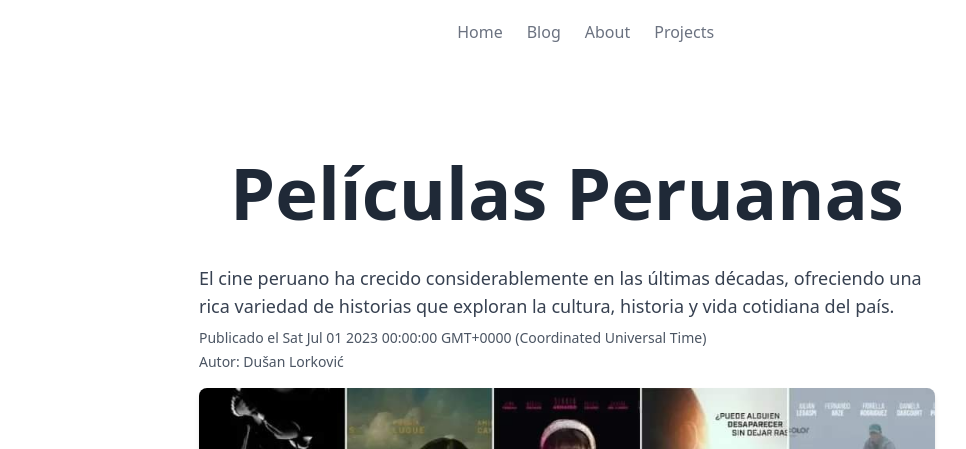
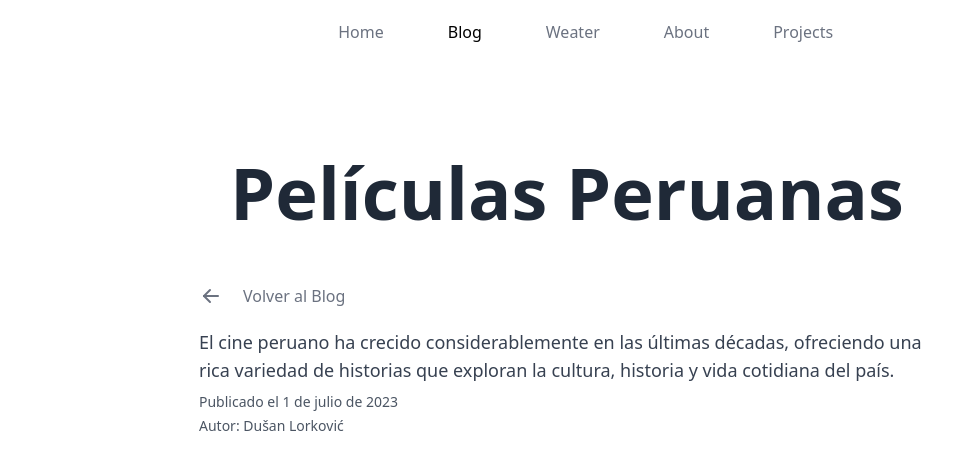
Before and after one commit to Duskalor/simple-blog, an Astro site: page /blog/peliculas-peruanas in a window 1280 px wide. Shown: the top 449 px of the page, 73-1039 px from the left. Built offline with nearby package versions, Linux system fonts and the light colour scheme; Astro itself is replaced by a stand-in of ours.

Commit message:
ft: weater things

```diff
--- a/package.json
+++ b/package.json
@@ -12,6 +12,7 @@
   "dependencies": {
     "@astrojs/tailwind": "^5.1.1",
     "astro": "^4.15.11",
+    "openmeteo": "^1.1.4",
     "tailwindcss": "^3.4.13"
   },
   "devDependencies": {
--- a/src/components/Header.astro
+++ b/src/components/Header.astro
@@ -35,7 +35,8 @@ const subpath = pathname.match(/[^\/]+/g);
                     <a
                       class:list={{
                         'text-black': isActive,
-                        'text-gray-500 transition hover:text-gray-500/75': true,
+                        'text-gray-500': !isActive,
+                        'p-5 select-none transition hover:text-gray-500/75': true,
                       }}
                       href={route.path}
                     >
@@ -74,7 +75,7 @@ const subpath = pathname.match(/[^\/]+/g);
   </div>
 </header>
 
-<script>
+<!-- <script>
   var toggleOpen = document.getElementById('toggleOpen');
   var toggleClose = document.getElementById('toggleClose');
   var collapseMenu = document.getElementById('collapseMenu');
@@ -89,4 +90,4 @@ const subpath = pathname.match(/[^\/]+/g);
 
   toggleOpen.addEventListener('click', handleClick);
   toggleClose.addEventListener('click', handleClick);
-</script>
+</script> -->
--- a/src/components/Hero.astro
+++ b/src/components/Hero.astro
@@ -33,7 +33,7 @@
   <!-- Button -->
   <a
     href='#'
-    class='mt-6 inline-block bg-black text-white font-semibold px-6 py-3 rounded-full hover:bg-teal-200 hover:text-black transition-all duration-300 ease-in-out'
+    class='mt-6 select-none inline-block bg-black text-white font-semibold px-6 py-3 rounded-full hover:bg-teal-200 hover:text-black transition-all duration-300 ease-in-out'
   >
     Connect With Me
   </a>
--- /dev/null
+++ b/src/components/Regresar.astro
@@ -0,0 +1,32 @@
+---
+const { class: className } = Astro.props;
+---
+
+<div class='flex items-center gap-5'>
+  <a
+    href='/blog'
+    class:list={{
+      ...className,
+      'text-gray-500 cursor-pointer flex gap-5 py-5': true,
+    }}
+  >
+    <svg
+      xmlns='http://www.w3.org/2000/svg'
+      width='24'
+      height='24'
+      viewBox='0 0 24 24'
+      fill='none'
+      stroke='currentColor'
+      stroke-width='2'
+      stroke-linecap='round'
+      stroke-linejoin='round'
+      class='icon icon-tabler icons-tabler-outline icon-tabler-arrow-left'
+      ><path stroke='none' d='M0 0h24v24H0z' fill='none'></path><path
+        d='M5 12l14 0'></path><path d='M5 12l6 6'></path><path d='M5 12l6 -6'
+      ></path></svg
+    >
+    <span>
+      Volver al <slot />
+    </span>
+  </a>
+</div>
--- a/src/pages/blog/[slug].astro
+++ b/src/pages/blog/[slug].astro
@@ -2,6 +2,7 @@
 import { getCollection, type CollectionEntry } from 'astro:content';
 import Layout from '../../layout/Layout.astro';
 import H1 from '../../components/H1.astro';
+import Regresar from '../../components/Regresar.astro';
 
 export const getStaticPaths = async () => {
   const blogs = await getCollection('blog');
@@ -11,8 +12,8 @@ export const getStaticPaths = async () => {
   }));
 };
 
-const { slug } = Astro.params;
-const blog = Astro.props.blog as CollectionEntry<'blog'>;
+// const { slug } = Astro.params;
+const { blog } = Astro.props as CollectionEntry<'blog'>;
 const blogData = blog.data;
 const { Content } = await blog.render();
 ---
@@ -22,8 +23,16 @@ const { Content } = await blog.render();
     <H1 class='text-gray-800 mb-4'>
       <span transition:name={`title-${blog.slug}`}>{blogData.title} </span>
     </H1>
+    <Regresar class='mb-4'>Blog</Regresar>
     <p class='text-lg text-gray-700 mb-2'>{blogData.description}</p>
-    <p class='text-sm text-gray-600 mb-1'>Publicado el {blogData.date}</p>
+    <p class='text-sm text-gray-600 mb-1'>
+      Publicado el {
+        new Date(blogData.date).toLocaleDateString('es-ES', {
+          year: 'numeric',
+          month: 'long',
+          day: 'numeric',
+        })
+      }
       <p class='text-sm text-gray-600 mb-4'>Autor: {blogData.autor}</p>
       <img
         src={blogData.image}
@@ -35,5 +44,6 @@ const { Content } = await blog.render();
       <div class='prose max-w-none'>
         <Content />
       </div>
+    </p>
   </div>
 </Layout>
--- a/src/pages/blog/index.astro
+++ b/src/pages/blog/index.astro
@@ -4,7 +4,5 @@ import ListBlogs from '../list-blogs.astro';
 ---
 
 <Layout title='Blog'>
-  <!-- <h1>Astro</h1> -->
-
   <ListBlogs />
 </Layout>
--- /dev/null
+++ b/src/pages/weater.astro
@@ -0,0 +1,7 @@
+---
+import Layout from '../layout/Layout.astro';
+---
+
+<Layout title='Weater'>
+  <h1>Weater</h1>
+</Layout>
--- a/src/routes.ts
+++ b/src/routes.ts
@@ -6,6 +6,10 @@ export const routes = [
   {
     path: '/blog',
     name: 'Blog',
+  },
+  {
+    path: '/weater',
+    name: 'Weater',
   },
 
   {
```
Also changed, not shown: pnpm-lock.yaml. Lines whose indentation alone changed are shown as unchanged.
